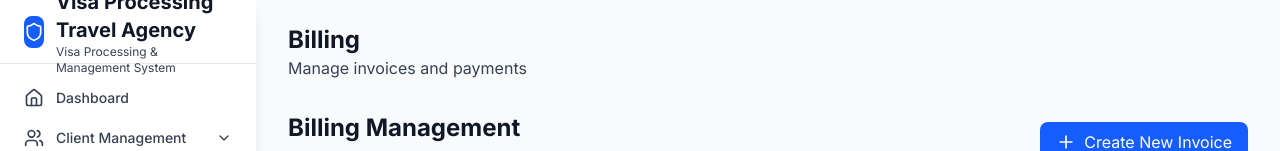
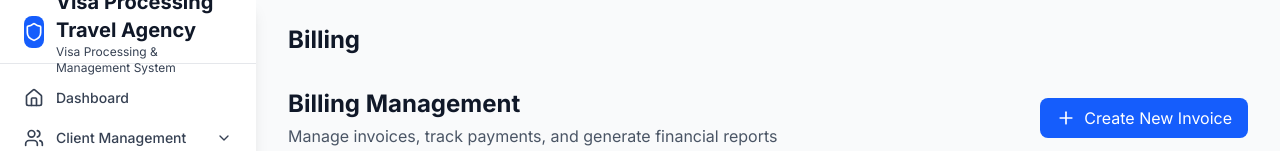
Before and after one commit to SadmanHussainChowdhury/visa-processing-travel-agency, a Next.js app: page /billing in a window 1280 px wide. Shown: the top 151 px of the page. Built offline with nearby package versions, Linux system fonts and the light colour scheme; no server answers; the database is empty; sample sign-in values are in the browser's storage.

Commit message:
Remove description text from Billing sidebar item

```diff
--- a/app/billing/page.tsx
+++ b/app/billing/page.tsx
@@ -120,7 +120,7 @@ export default function BillingPage() {
 
   return (
     <ProtectedRoute>
-      <SidebarLayout title="Billing" description="Manage invoices and payments">
+      <SidebarLayout title="Billing">
         <div className="space-y-6">
           {/* Header with Actions */}
           <div className="flex flex-col sm:flex-row justify-between items-start sm:items-center gap-4">
```
